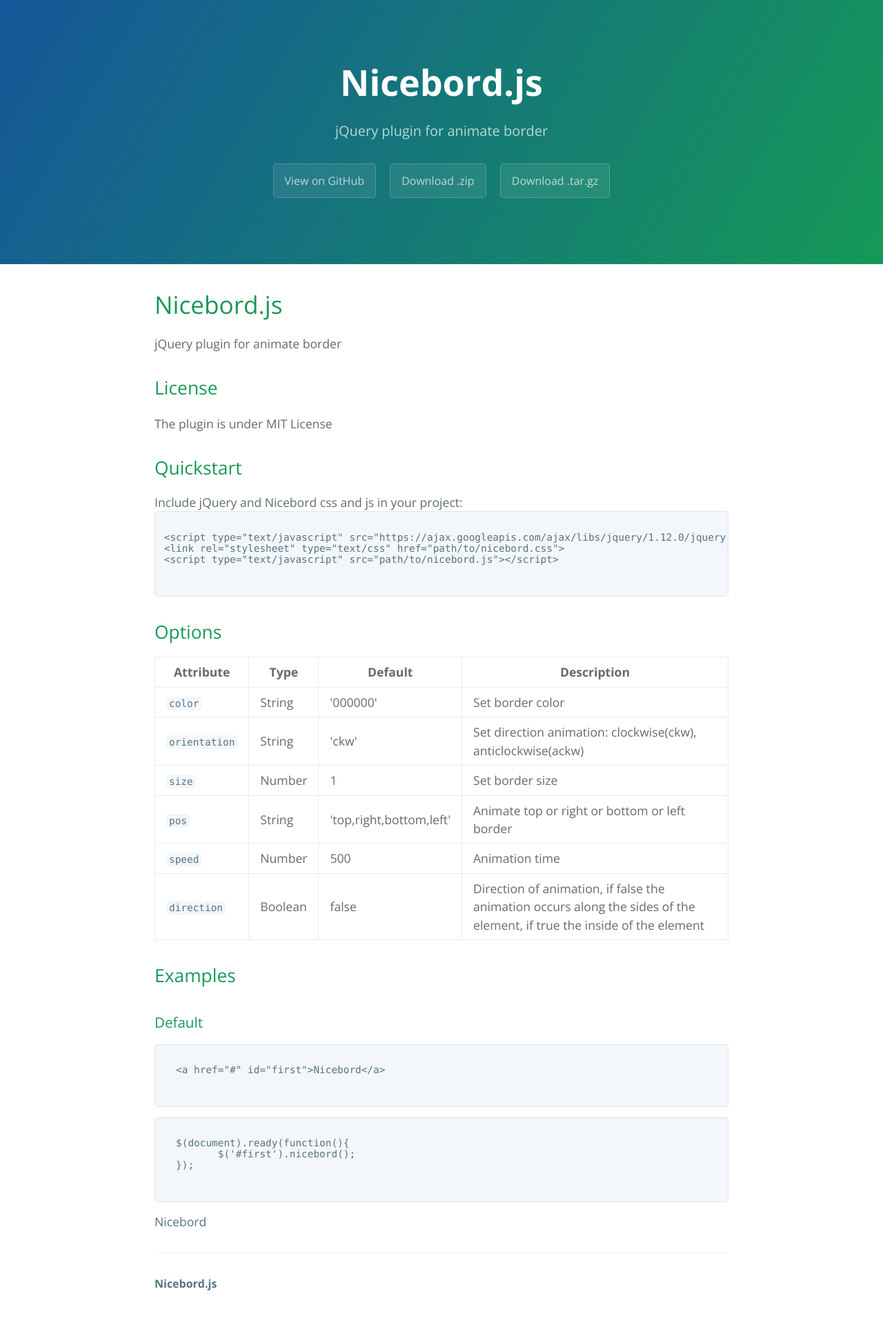
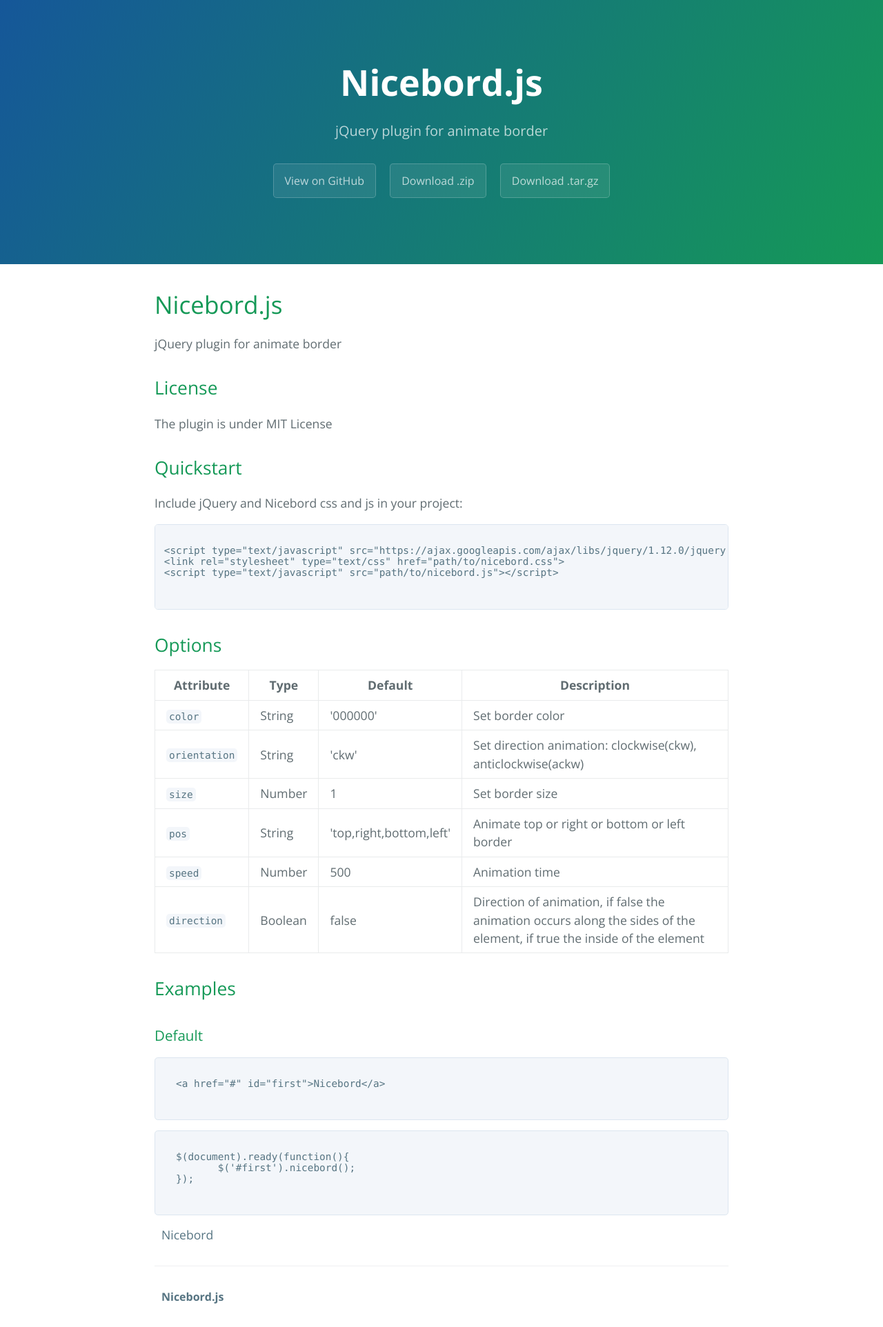
Before and after one commit to dkdevru/nicebord, a Jekyll site: the page built from index.html, in a window 1280 px wide. Shown: the whole page at 69% size. Built offline with Jekyll 4.4.1, drawn with Linux system fonts in a browser that asks for light colours; the list of posts is cut into pages by our own code.

```diff
--- a/css/cayman.css
+++ b/css/cayman.css
@@ -128,7 +128,7 @@
 
 body { padding: 0; margin: 0; font-family: "Open Sans", "Helvetica Neue", Helvetica, Arial, sans-serif; font-size: 16px; line-height: 1.5; color: #606c71; }
 
-a { color: #567482; text-decoration: none; }
+a { color: #567482; text-decoration: none;padding:10px; }
 a:hover { text-decoration: none; }
 
 .btn { display: inline-block; margin-bottom: 1rem; color: rgba(255, 255, 255, 0.7); background-color: rgba(255, 255, 255, 0.08); border-color: rgba(255, 255, 255, 0.2); border-style: solid; border-width: 1px; border-radius: 0.3rem; transition: color 0.2s, background-color 0.2s, border-color 0.2s; }
--- a/index.html
+++ b/index.html
@@ -16,7 +16,7 @@
   </p>
 
   <h2>Quickstart</h2>
-  Include jQuery and Nicebord css and js in your project:
+  <p>Include jQuery and Nicebord css and js in your project:</p>
 
   <pre>
   <code class="html">
```
